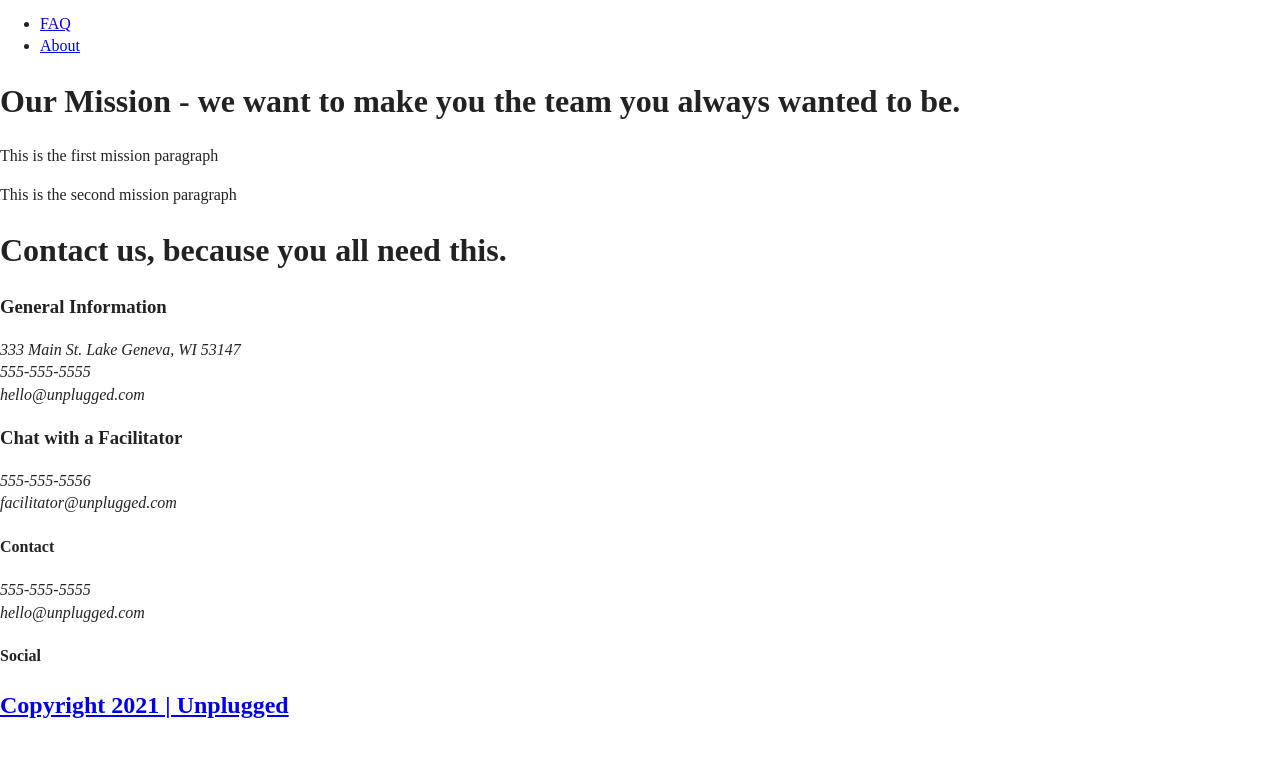
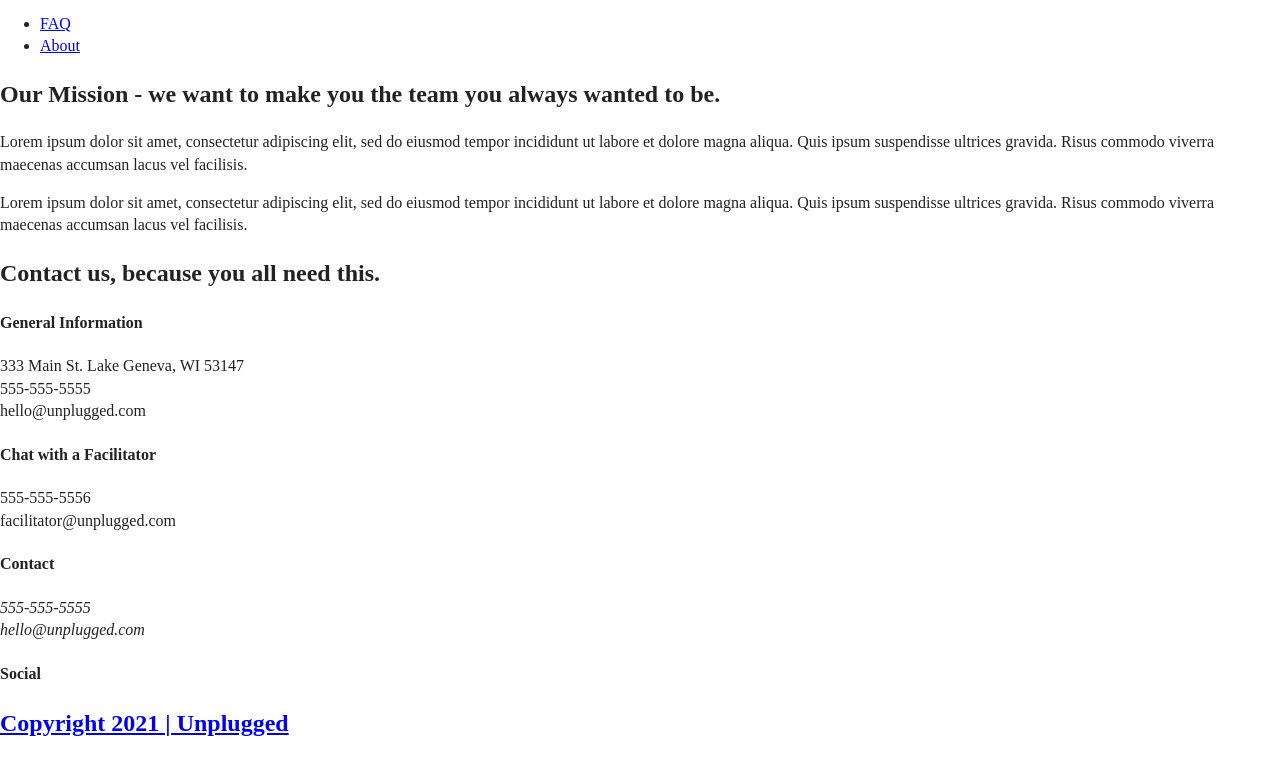
Before and after one commit to jbrunker-code/unplugged-retreat, a website: page about/index.html in a window 1280 px wide. Shown: the part 111-871 px from the top of the page. Drawn offline with Linux system fonts and the light colour scheme.

Commit message:
About page updated with solution corrections

```diff
--- a/about/index.html
+++ b/about/index.html
@@ -30,7 +30,7 @@
             <nav>
                 <ul>
                     <li><a href="../faq/index.html" target="_blank">FAQ</a></li>
-                    <li><a href="index.html" target="_blank">About</a></li>
+                    <li><a href="index.html">About</a></li>
                 </ul>
             </nav>
         </div>
@@ -39,38 +39,49 @@
     <main>
         <section class="mission">
             <div class="content-wrapper">
+                <h2>Our Mission - we want to make you the team you always wanted to be.</h2>
                 <div class="mission-content">
-                    <h1>Our Mission - we want to make you the team you always wanted to be.</h1>
-                    <p>This is the first mission paragraph</p>
-                    <p>This is the second mission paragraph</p>
+                    <p>
+                        Lorem ipsum dolor sit amet, consectetur adipiscing elit, sed do eiusmod tempor incididunt ut labore et
+                        dolore magna aliqua. Quis ipsum suspendisse ultrices gravida. Risus commodo viverra maecenas accumsan lacus
+                        vel facilisis.
+                    </p>
+                    <p>
+                        Lorem ipsum dolor sit amet, consectetur adipiscing elit, sed do eiusmod tempor incididunt ut labore et
+                        dolore magna aliqua. Quis ipsum suspendisse ultrices gravida. Risus commodo viverra maecenas accumsan lacus
+                        vel facilisis.
+                    </p>
                 </div>
             </div> <!-- mission content wrapper ends -->
         </section> <!-- mission ends -->
+
         <section class="map">
             <figure>
+            </figure>
         </section>
         <section class="contact-section">
             <div class="content-wrapper">
-                <div class="general-contact">
-                    <h1>Contact us, because you all need this.</h1>
-                    <h3>General Information</h3>
-                    <address>
-                        <p>333 Main St. Lake Geneva, WI 53147<br>
+                <h2>Contact us, because you all need this.</h2>
+                <adress class="contact-content">
+                    <div>
+                        <h4>General Information</h4>
+                        <p>
+                            333 Main St. Lake Geneva, WI 53147<br>
                             555-555-5555<br>
-                            hello@unplugged.com</p>
-                    </address>
-                </div>
-                <div class="chat-contact">
-                    <h3>Chat with a Facilitator</h3>
-                    <address>
-                        <p>555-555-5556<br>
-                            facilitator@unplugged.com</p>
-                    </address>
-                </div>
+                            hello@unplugged.com
+                        </p>
+                    </div>
+                    <div>
+                        <h4>Chat with a Facilitator</h4>
+                        <p>
+                            555-555-5556<br>
+                            facilitator@unplugged.com
+                        </p>
+                    </div>
+                </adress> <!-- contact-content div ends -->
             </div> <!-- end contact content wrapper -->
         </section> <!-- end contact section -->
-
-    </main>
+    </main> <!-- main wrapper -->
 
     <footer>
         <div class="content-wrapper">
```
